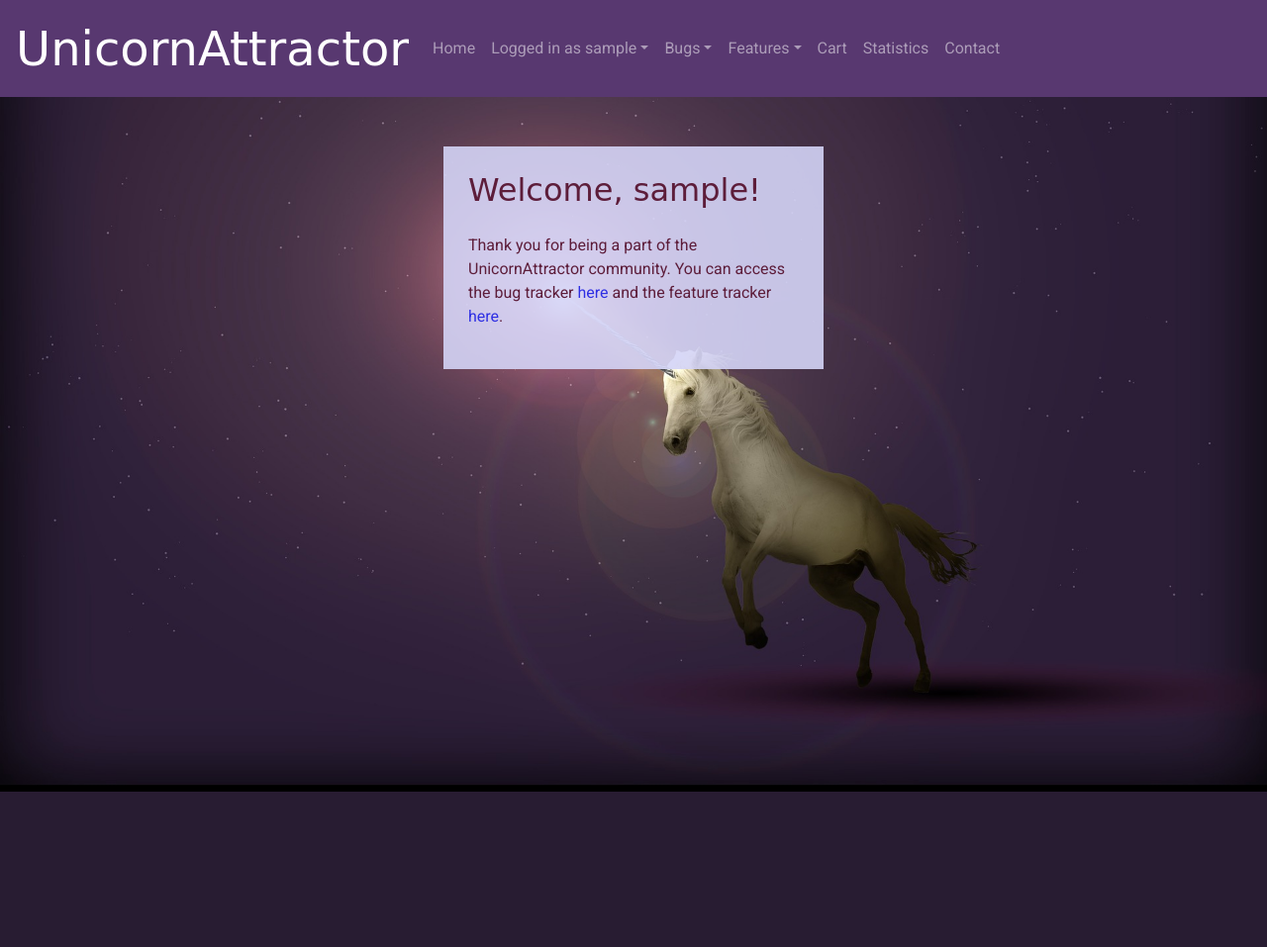
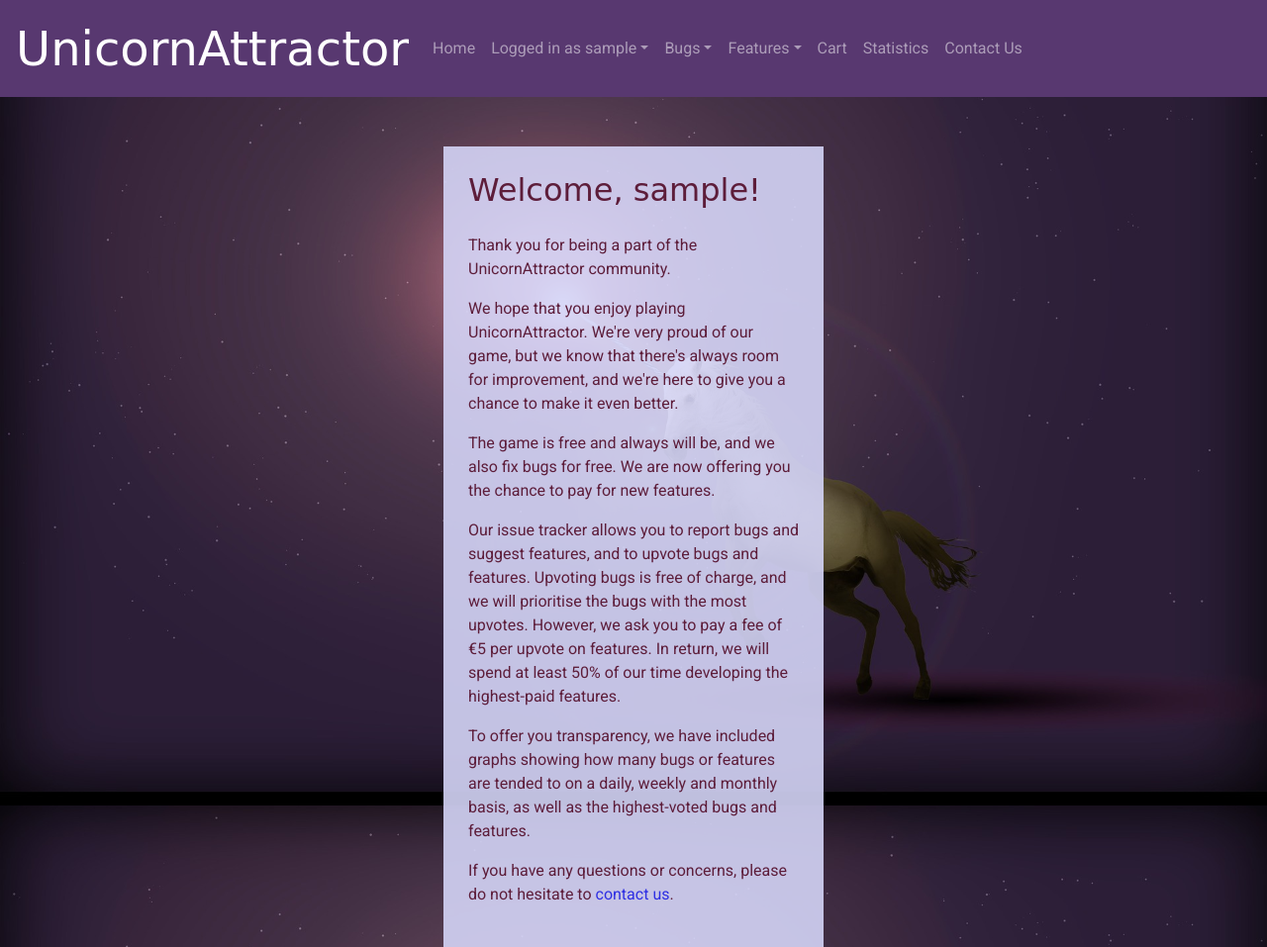
Before and after one commit to joanms/unicorn-attractor, a Django app: page / in a window 1280 px wide. Shown: the whole page at 99% size. Before the commit the page ends 800 px from the top, so only its background shows below. Run offline with Django 3.2, Linux system fonts and the light colour scheme; the visitor is signed in with stand-in values (Sample User, id 1); some libraries are stand-ins or nearby versions; some web fonts are replaced.

Commit message:
Reword home page text and add email link to it and the navbar

```diff
--- a/home/templates/index.html
+++ b/home/templates/index.html
@@ -12,11 +12,9 @@
 
         {% if user.is_authenticated %}
 
-            <p>Thank you for being a part of the UnicornAttractor community. You
-            can access the bug tracker <a href="{% url 'list_bugs' %}">here</a>
-            and the feature tracker <a href="{% url 'list_features' %}">here</a>.</p>
+            <p>Thank you for being a part of the UnicornAttractor community.</p>
 
-        {% else %}
+        {% endif %}
 
         <p>We hope that you enjoy playing UnicornAttractor. We're very proud of
         our game, but we know that there's always room for improvement, and we're
@@ -27,19 +25,16 @@
 
         <p>Our issue tracker allows you to report bugs and suggest features, and to
         upvote bugs and features. Upvoting bugs is free of charge, and we will prioritise
-            the bugs with the most upvotes. However, we ask you to pay a minimum fee of €5 per
-            upvote on features. In return, we will spend at least 50% of our time developing
-            the highest-paid features.</p>
+        the bugs with the most upvotes. However, we ask you to pay a fee of €5 per upvote
+        on features. In return, we will spend at least 50% of our time developing the
+        highest-paid features.</p>
 
         <p>To offer you transparency, we have included graphs showing how many bugs or
         features are tended to on a daily, weekly and monthly basis, as well as the
         highest-voted bugs and features.</p>
 
-            <p>If you have any questions or concerns, please do not hesitate to <a href="#">contact us</a>.
-            If you're ready to begin, please <a href="{% url 'login' %}">log in</a> or
-            <a href="{% url 'registration' %}">register</a>.</p>
-
-        {% endif %}
+        <p>If you have any questions or concerns, please do not hesitate to
+        <a href = "mailto: support@unicornattractor.com" target="_blank">contact us</a>.</p>
 
     </div>
 
--- a/templates/base.html
+++ b/templates/base.html
@@ -91,7 +91,7 @@
 
                 <!--Link to a form for users to contact the site's admin-->
                 <li class="nav-item">
-                    <a class="nav-link" href="#">Contact <span class="sr-only">(current)</span></a>
+                    <a class="nav-link" href="mailto: support@unicornattractor.com" target="_blank">Contact Us <span class="sr-only">(current)</span></a>
                 </li>
 
             </ul>
```
Lines whose indentation alone changed are shown as unchanged.
